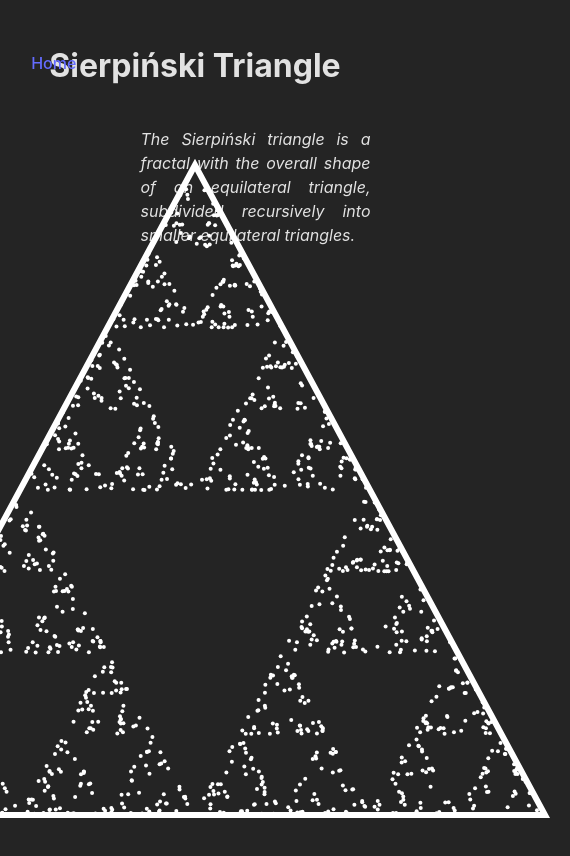
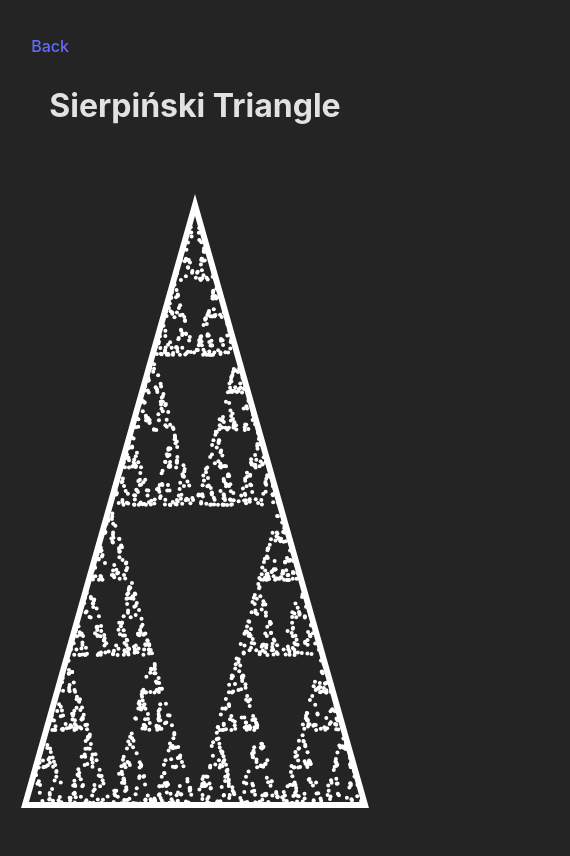
Before and after one commit to ismailgunayy/mosaique, a React (Vite) app: page /sierpinski-triangle in a window 390 px wide. Shown: the top 856 px of the page, 570 px wide, since content can reach past the window. Built offline with nearby package versions, Linux system fonts and the light colour scheme.

Commit message:
mobile fix

```diff
--- a/src/App.module.scss
+++ b/src/App.module.scss
@@ -8,6 +8,6 @@
 
 .navigation {
   position: absolute;
-  top: 6vh;
+  top: 4vh;
   left: 8vw;
 }
--- a/src/App.tsx
+++ b/src/App.tsx
@@ -15,7 +15,7 @@ const Navigation = () => {
 
   return location.pathname == "/" ? null : (
     <div className={styles.navigation}>
-      <Link to="/">Home</Link>
+      <Link to="/">Back</Link>
     </div>
   );
 };
--- a/src/pages/SierpinskiTriangle.module.scss
+++ b/src/pages/SierpinskiTriangle.module.scss
@@ -4,6 +4,10 @@
 
 .header {
   margin: 0;
+
+  @media (max-width: 768px) {
+    margin: 40px 0 0;
+  }
 }
 
 .info {
@@ -13,4 +17,8 @@
   right: 5vw;
   top: 15vh;
   font-style: italic;
+
+  @media (max-width: 768px) {
+    display: none;
+  }
 }
--- a/src/pages/SierpinskiTriangle.tsx
+++ b/src/pages/SierpinskiTriangle.tsx
@@ -3,12 +3,12 @@ import { createRef, useEffect, useState } from "react";
 import { random } from "lodash";
 import styles from "./SierpinskiTriangle.module.scss";
 
-const canvasWidth = 750;
-const canvasHeight = 750;
+const canvasWidth = Math.min(750, window.innerWidth);
+const canvasHeight = Math.min(750, window.innerHeight);
 
 const A = [canvasWidth / 2, 75];
-const B = [25, canvasHeight - 25];
-const C = [canvasWidth - 25, canvasHeight - 25];
+const B = [25, canvasHeight - 75];
+const C = [canvasWidth - 25, canvasHeight - 75];
 
 // const A = [Math.random() * canvasWidth, Math.random() * canvasHeight];
 // const B = [Math.random() * canvasWidth, Math.random() * canvasHeight];
```
